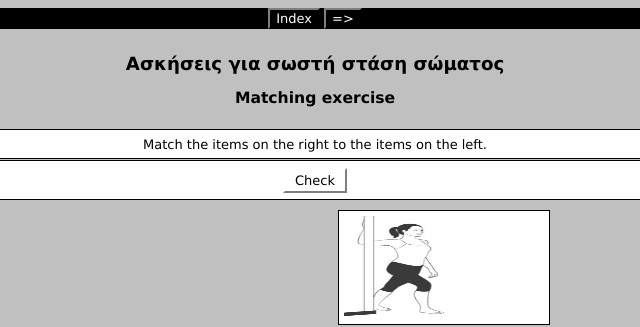
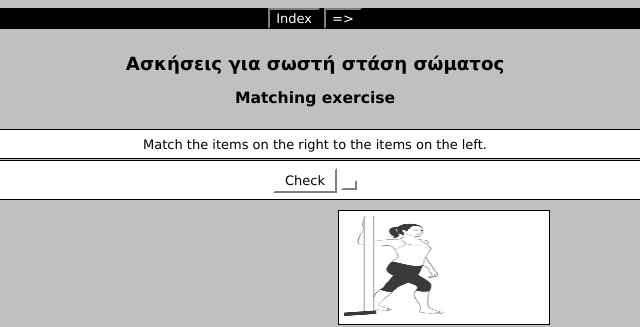
Before and after one commit to freehost-org/Maria, a plain HTML site: page Quiz1.htm in a window 1280 px wide. Shown: the top 327 px of the page, 325-965 px from the left. Drawn offline with Linux system fonts and the light colour scheme.

Commit message:
Update and rename Quiz2.htm to Quiz1.htm

```diff
--- a/Quiz2.htm
+++ b/Quiz1.htm
@@ -1600,6 +1600,7 @@ function CheckAnswers(){
 
 <div class="StdDiv" id="CheckButtonDiv">
 <button id="CheckButton1" class="FuncButton" onmouseover="FuncBtnOver(this)" onfocus="FuncBtnOver(this)" onmouseout="FuncBtnOut(this)" onblur="FuncBtnOut(this)" onmousedown="FuncBtnDown(this)" onmouseup="FuncBtnOut(this)" onclick="CheckAnswers()">&nbsp;Check&nbsp;</button>
+<button class="FuncButton" href="https://freehost-org.github.io/MariaQuiz/Quiz1.htm"></button>
 </div>
 
 <script type="text/javascript">
```
